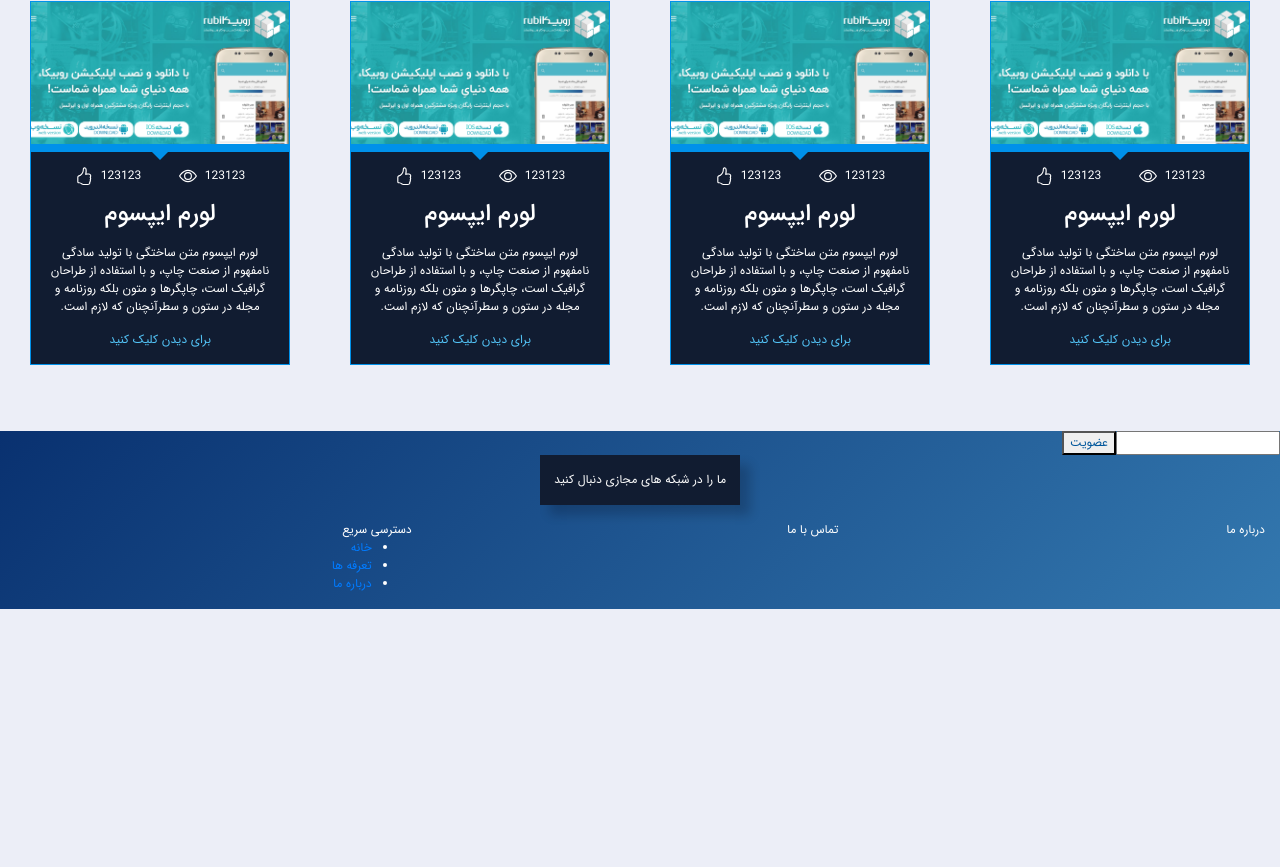
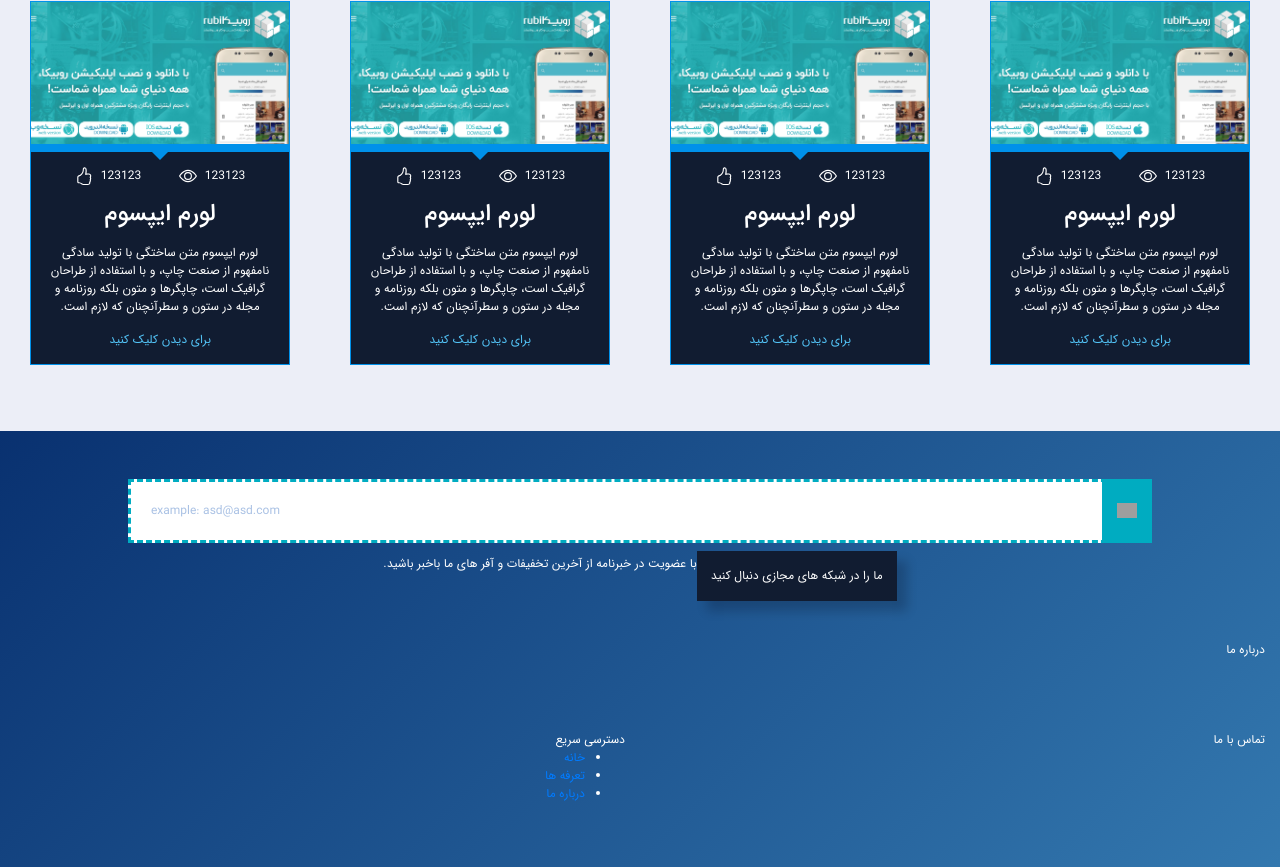
Before and after one commit to KavehKarami/shop-theme-react, a React (Create React App) app: page / in a window 1280 px wide. Shown: the part 2759-3626 px from the top of the page. Before the commit the page ends 3368 px from the top, so only its background shows below. Built offline with nearby package versions, Linux system fonts and the light colour scheme; grey boxes are pictures that could not be loaded.

Commit message:
wip - footer

```diff
--- a/src/app/components/layout/Footer.jsx
+++ b/src/app/components/layout/Footer.jsx
@@ -1,32 +1,36 @@
 import React from 'react';
 import { Link } from 'react-router-dom';
 import { routes } from '../../routes';
+import DashedInput from '../shared/inputs/DashedInput';
+import FollowUs from '../shared/sections/FollowUs';
+import ShapeDivider1 from '../shared/shape-dividers/ShapeDivider1';
 
 const Footer = () => {
   return (
-    <footer className="container-fluid text-dark mt-5 bg-dark">
+    <footer className="text-dark mt-5 pt-5 bg-dark">
+      <div className="container-fluid">
         <section className="row sub-to-news">
-        <div className="input-group">
-          <input type="text" />
-          <button className="text-dark"> عضویت </button>
+
+          <DashedInput className="mb-2" placeholder="example: asd@asd.com" />
+          <div className="mb-4">با عضویت در خبرنامه از آخرین تخفیفات و آفر های ما باخبر باشید.</div>
+
+
+          <FollowUs />
+
+        </section>
+
+        <div className="row pt-3">
+          <div className="col-12 my-4 mb-5">
+            <div className="footer-link-title">درباره ما</div>
+          </div>
         </div>
 
-        <div className="follow-us">
-          <i>tw</i>
-          <i>insta</i>
-          <i>git hub</i>
+        <div className="row">
+          <div className="col-6  my-4 mb-5">
+            <div className="footer-link-title">تماس با ما</div>
           </div>
-      </section>
-
-      <div className="row mt-3">
-        <div className="col-4">
-          <div class="footer-link-title">درباره ما</div>
-        </div>
-        <div className="col-4">
-          <div class="footer-link-title">تماس با ما</div>
-        </div>
-        <div className="col-4">
-          <div class="footer-link-title">دسترسی سریع</div>
+          <div className="col-6  my-4 mb-5">
+            <div className="footer-link-title">دسترسی سریع</div>
             <ul>
               {routes.map((route, index) => (
                 <li key={index}>
@@ -36,6 +40,11 @@ const Footer = () => {
             </ul>
           </div>
         </div>
+      </div>
+
+      <div className="position-relative w-100 d-md-none">
+        <ShapeDivider1 />
+      </div>
     </footer>
   );
 }
```
Lines whose indentation alone changed are shown as unchanged.
